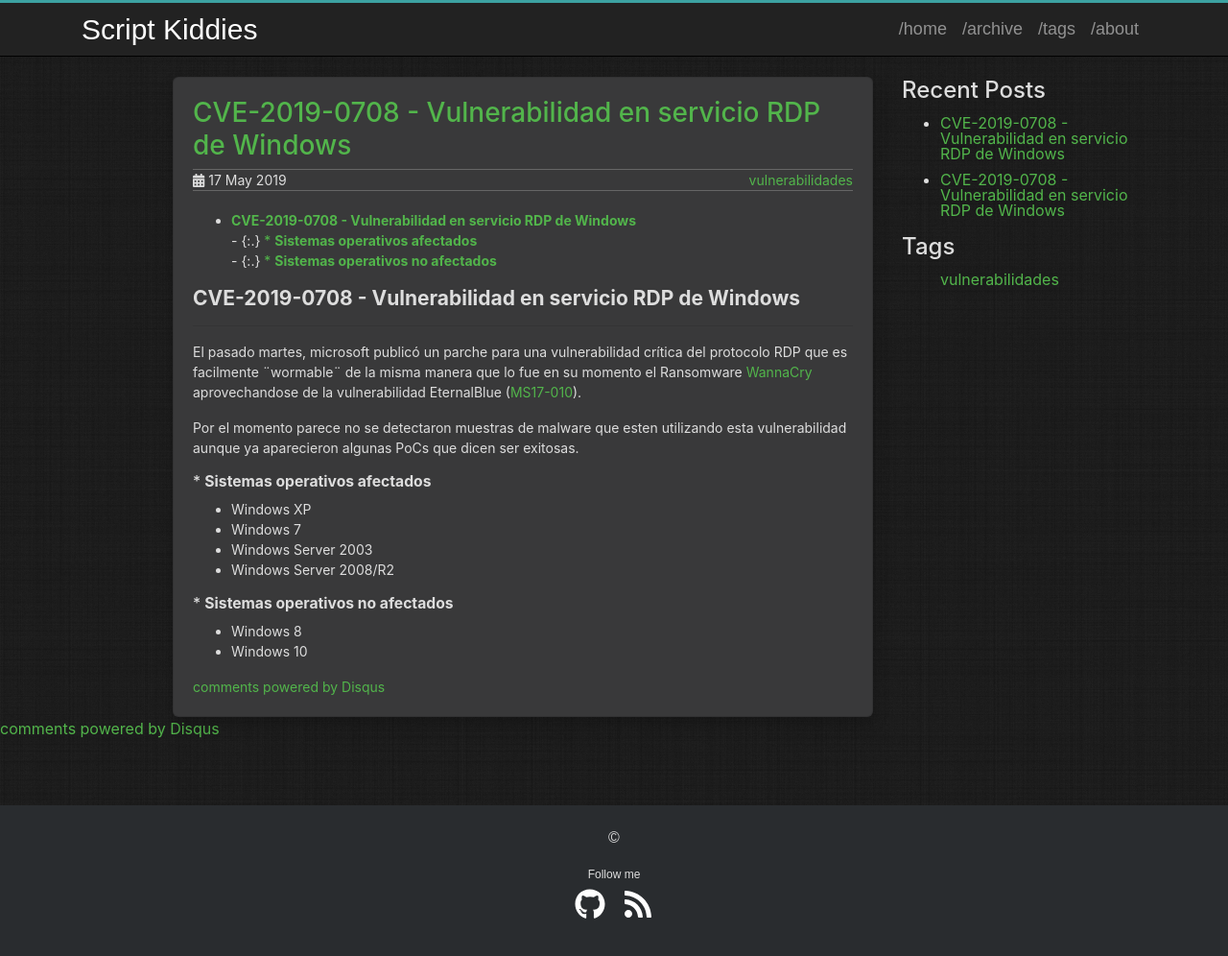
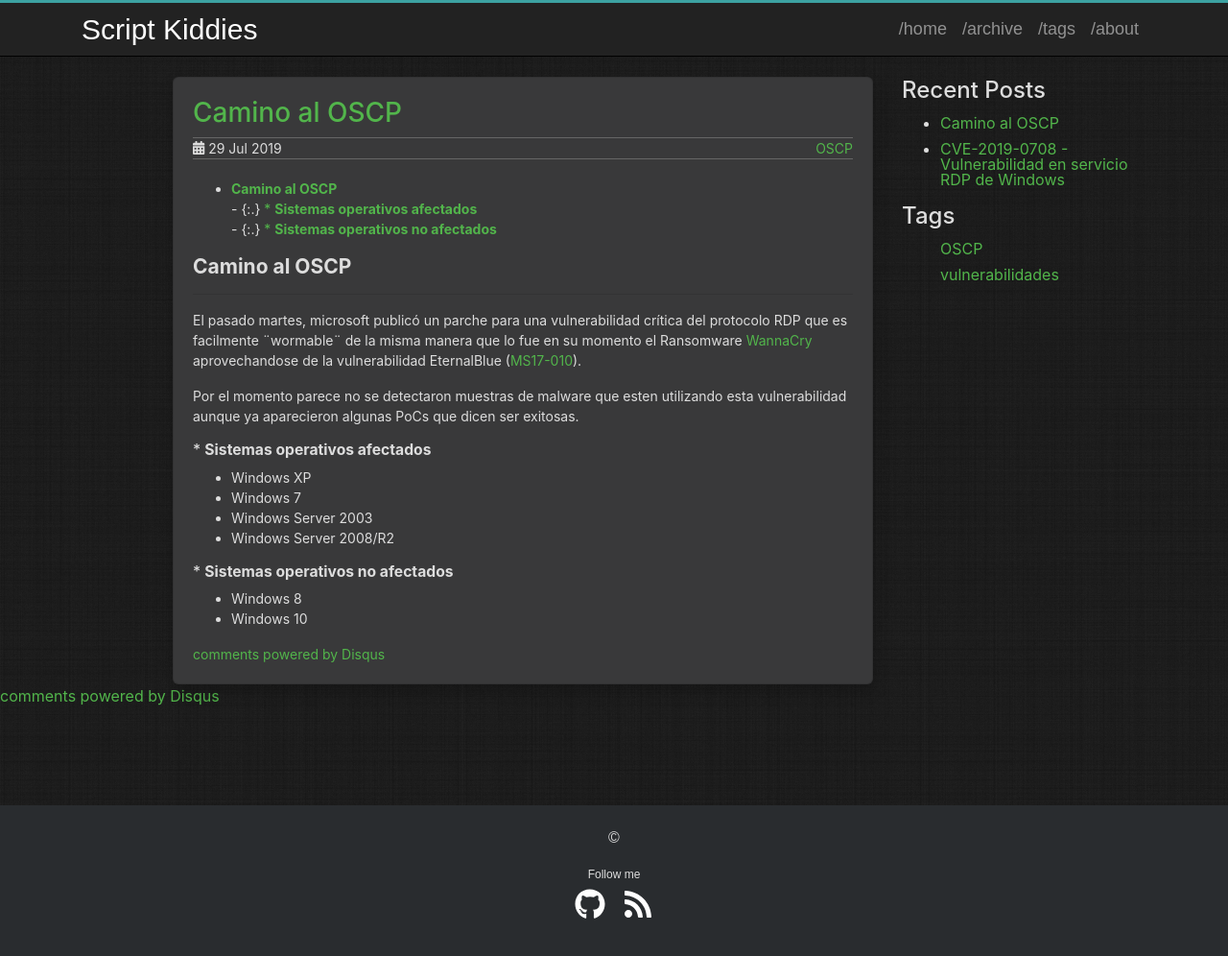
Before and after one commit to pgrandoli/pgrandoli.github.io, a Jekyll site: the page built from _posts/2019-07-29-camino-a-oscp.md, in a window 1280 px wide and 1021 px high. Shown: the top 996 px of the window at 96% size. Built offline with Jekyll 4.4.1, drawn with Linux system fonts in a browser that asks for light colours; comment, search, counter and statistics services are not loaded.

Commit message:
Add files via upload

```diff
--- a/_posts/2019-07-29-camino-a-oscp.md
+++ b/_posts/2019-07-29-camino-a-oscp.md
@@ -1,16 +1,16 @@
 ---
 layout: post
-title: CVE-2019-0708 - Vulnerabilidad en servicio RDP de Windows
-date: 2019-05-17 16:25:06
-description: Información sobre la nueva vulnerabilidad parcheada por Microsoft.
+title: Camino al OSCP
+date: 2019-07-29 20:44
+description: Cuales son mis planes para certificar OSCP
 toc: true
 comments: true
 tags:
- - vulnerabilidades
+ - OSCP
 
 ---
 
-## **CVE-2019-0708 - Vulnerabilidad en servicio RDP de Windows**
+## **Camino al OSCP**
 ---
 
 El pasado martes, microsoft publicó un parche para una vulnerabilidad crítica del protocolo RDP que es facilmente ¨wormable¨ de la misma manera que lo fue en su momento el Ransomware [WannaCry](https://es.wikipedia.org/wiki/WannaCry) aprovechandose de la vulnerabilidad EternalBlue ([MS17-010](https://docs.microsoft.com/en-us/security-updates/securitybulletins/2017/ms17-010)).
```
